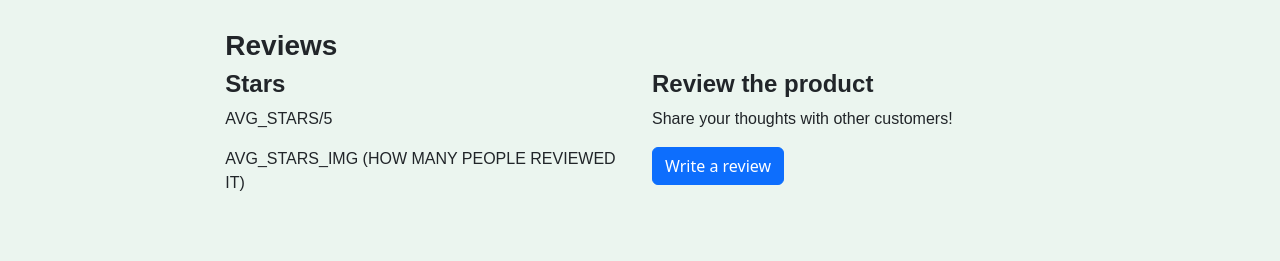
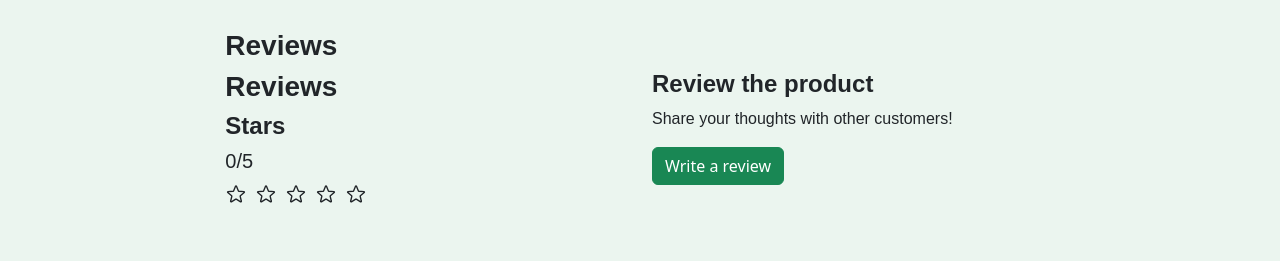
Before and after one commit to MortalFlame21/soilEcommerce, a React (Vite) app in the folder client/: page /product/1 in a window 1280 px wide. Shown: the part 523-784 px from the top of the page. Built offline with nearby package versions, Linux system fonts and the light colour scheme; no server answers; a web font is replaced by a local one.

Commit message:
Edit avg star review

```diff
--- a/client/src/components/ReviewForm.tsx
+++ b/client/src/components/ReviewForm.tsx
@@ -10,10 +10,12 @@ import {
 import { AuthConsumer } from "./AuthContext";
 import { useEffect, useState } from "react";
 import { toast } from "react-toastify";
+import StarRating from "./StarRating";
 
 function ReviewsForm({ productId }: { productId: number }) {
   const { user } = AuthConsumer();
 
+  const [stars, setStars] = useState(0);
   const [isReviewed, setIsReviewed] = useState(false);
   const [userReview, setUserReview] = useState<Review | undefined>(undefined);
 
@@ -22,9 +24,19 @@ function ReviewsForm({ productId }: { productId: number }) {
       setIsReviewed(() => false);
       return;
     }
-    const userReview = await getProductReviews(productId, user?.user_id);
-    setIsReviewed(() => userReview.length > 0);
-    setUserReview(() => (userReview.length > 0 ? userReview.at(0) : undefined));
+    const _userReview = await getProductReviews(productId, user?.user_id);
+    setIsReviewed(() => _userReview.length > 0);
+    setUserReview(() =>
+      _userReview.length > 0 ? _userReview.at(0) : undefined
+    );
+
+    const _userReviews = await getProductReviews(productId);
+    setStars(
+      () =>
+        // sum / tot = avg
+        _userReviews.reduce((acc, rev) => acc + rev.stars, 0) /
+          _userReviews.length || 0
+    );
   }
 
   async function createOrUpdateReview() {
@@ -83,24 +95,20 @@ function ReviewsForm({ productId }: { productId: number }) {
     <>
       <Row className="mb-4">
         <Col>
+          <h3>Reviews</h3>
           <h4>Stars</h4>
-          <p>AVG_STARS/5</p>
-          <p>AVG_STARS_IMG (HOW MANY PEOPLE REVIEWED IT)</p>
-
-          {/* calc avg stars */}
+          <h5>{stars}/5</h5>
+          <StarRating rating={stars} />
         </Col>
         <Col>
           <h4>Review the product</h4>
           <p>Share your thoughts with other customers!</p>
 
-          {isReviewed ? (
-            <>
-              <Button onClick={() => _setShowForm()}>Edit</Button>
-              <Button onClick={() => _setShowForm()}>Delete</Button>
-            </>
-          ) : (
-            <Button onClick={() => _setShowForm()}>Write a review</Button>
-          )}
+          <div className="d-flex gap-1">
+            <Button variant="success" onClick={() => _setShowForm()}>
+              {isReviewed ? "Edit" : "Write a review"}
+            </Button>
+          </div>
         </Col>
       </Row>
       {showForm && (
```
